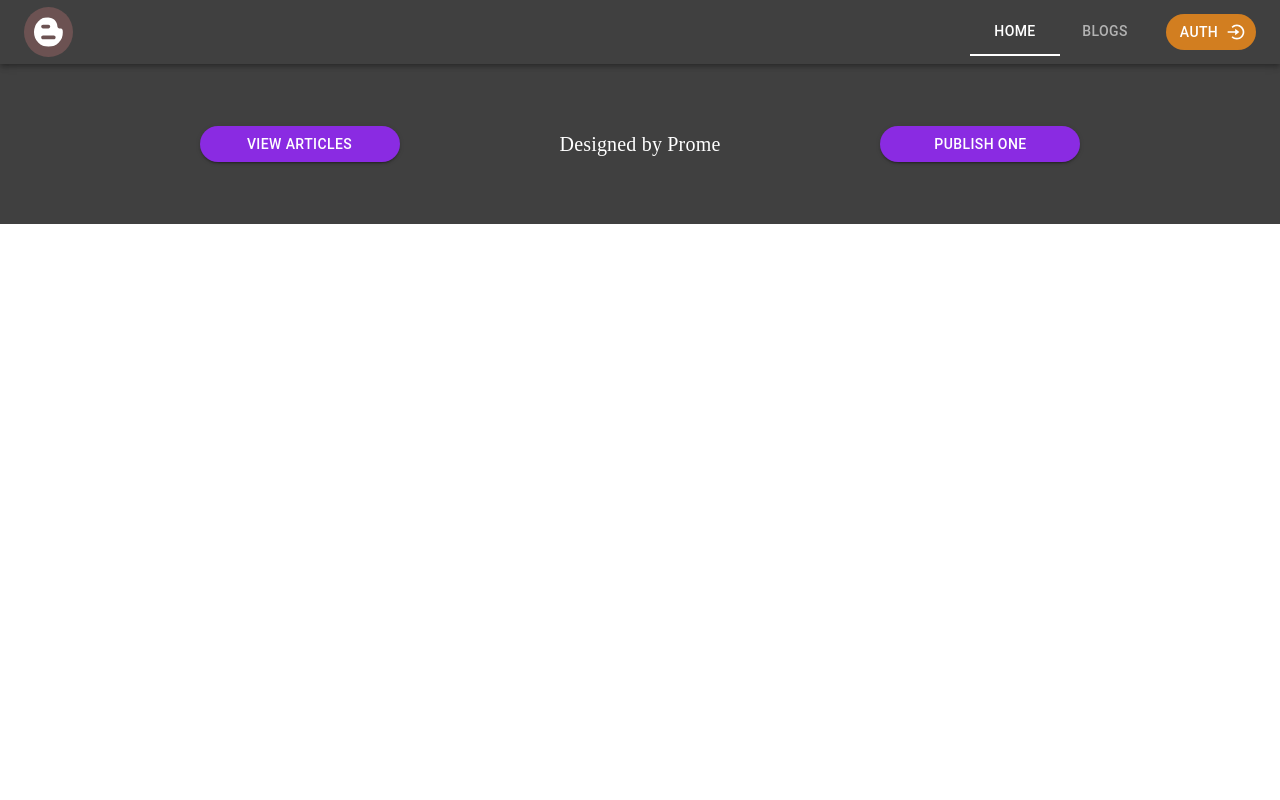
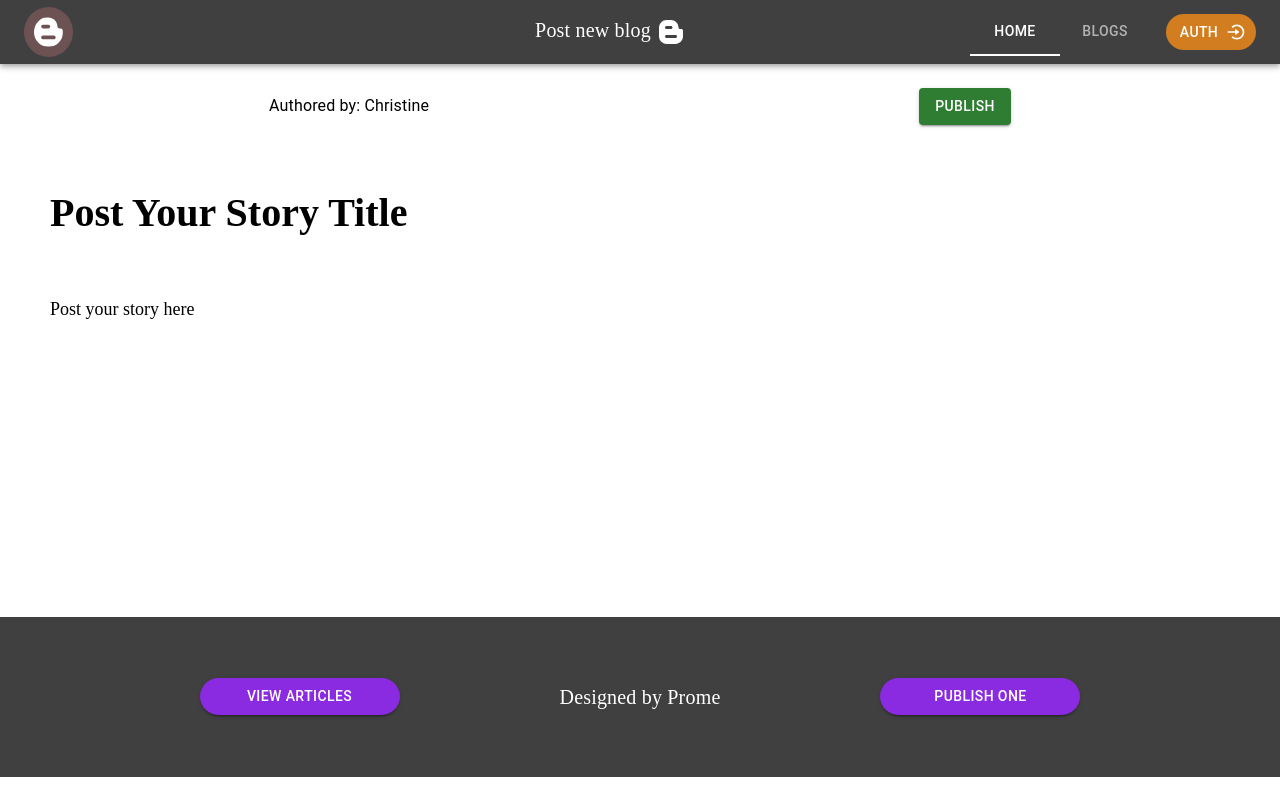
Before and after one commit to DHughes666/MERNG_Uno_II, a React (Create React App) app in the folder front-end/: page /addblog in a window 1280 px wide. Built offline with nearby package versions, Linux system fonts and the light colour scheme.

Commit message:
Add blog functionality ... In progress

```diff
--- a/front-end/src/App.tsx
+++ b/front-end/src/App.tsx
@@ -7,6 +7,8 @@
 import {Routes, Route} from "react-router-dom";
 import {useSelector, useDispatch} from "react-redux"
 import { authActions } from './store/auth-slice';
+import Profile from './components/header/user/profile';
+import AddBlog from './components/blogs/addBlog';
 
 function App() {
   const dispatch = useDispatch();
@@ -28,6 +30,8 @@
           <Route path="/" element={<Homepage/>}/>
           <Route path="/blogs" element={<Blogs/>}/>
           <Route path="/auth" element={<Auth/>}/>
+          <Route path="/profile" element={<Profile/>}/>
+          <Route path="/addblog" element={<AddBlog/>}/>
         </Routes>
       </main>
       <footer>
--- /dev/null
+++ b/front-end/src/components/blogs/addBlog-styles.tsx
@@ -0,0 +1,44 @@
+import { CSSProperties } from "react"
+import { Styles } from "../home/Homepage-styles";
+
+export const addStyles: Styles = {
+    container: {
+        width: "100%",
+        height: "100%",
+        display: "flex",
+        flexDirection: "column",
+    },
+    blogHeader: {
+        display: "flex",
+        justifyContent: "space-around",
+        fontWeight: "bold",
+        padding: 3,
+        alignItems: "center",
+    },
+    formContainer: {
+        display: "flex",
+        flexDirection: "column",
+    },
+};
+
+export const htmlElmStyles: { [key: string]: CSSProperties } = {
+    h2: {
+        fontSize: "40px",
+        fontWeight: "500px",
+        fontFamily: "Work Sans",
+        marginLeft: "50px",
+        marginRight: "50px",
+        marginTop: "40px",
+        outline: "none",
+    },
+    p: {
+        border: "none",
+        outline: "none",
+        marginLeft: "50px",
+        marginRight: "50px",
+        marginTop: "30px",
+        fontFamily: "Work Sans",
+        minHeight: "300px",
+        fontSize: "18px"
+    }
+};
--- /dev/null
+++ b/front-end/src/components/blogs/addBlog.tsx
@@ -0,0 +1,57 @@
+import { Box, Typography, Button } from "@mui/material";
+import {useRef} from 'react';
+import { addStyles, htmlElmStyles } from "./addBlog-styles";
+import { useMutation } from "@apollo/client";
+import { ADD_BLOG } from "../graphql/mutations";
+
+const AddBlog = () => {
+    const headingRef = useRef<HTMLHeadingElement | null>(null);
+    const contentRef = useRef<HTMLParagraphElement | null>(null);
+
+    const [addBlog] = useMutation(ADD_BLOG);
+
+    const handleAddBlog = async () => {
+        if(headingRef.current &&
+            (headingRef.current?.innerText.trim().length > 0) &&
+            contentRef.current &&
+            (contentRef.current?.innerText.trim().length > 0)
+          ) {
+            const title = headingRef.current.innerText;
+            const content = contentRef.current.innerText;
+            const date = new Date()
+            const user = JSON.parse(localStorage.getItem('userData') as string)._id;
+            console.log(title, content, date, user);
+
+          }
+    }
+
+  return (
+    <Box sx={addStyles.container}>
+        <Box sx={addStyles.blogHeader}>
+            <Typography>Authored by: Christine</Typography>
+            <Button
+                onClick={handleAddBlog}
+                color="success"
+                variant="contained"
+            >
+                publish
+            </Button>
+        </Box>
+        <form>
+            <Box sx={addStyles.formContainer}>
+                <h2 ref={headingRef} style={htmlElmStyles.h2}
+                    placeholder="Title..."
+                    contentEditable>
+                        Post Your Story Title
+                    </h2>
+                <p ref={contentRef} style={htmlElmStyles.p}
+                    contentEditable>
+                    Post your story here
+                </p>
+            </Box>
+        </form>
+    </Box>
+  )
+}
+
+export default AddBlog;
--- a/front-end/src/components/graphql/mutations.ts
+++ b/front-end/src/components/graphql/mutations.ts
@@ -19,3 +19,13 @@
     }
 }
 `;
+
+export const ADD_BLOG = gql`
+mutation addBlog($title: String!,
+    $content: String!, $date: String!, $user: String!){
+        addBlog(title: $title, content:
+            $content, date: $date, user: $user){
+                title
+            }
+    }
+`
--- a/front-end/src/components/header/header-styles.ts
+++ b/front-end/src/components/header/header-styles.ts
@@ -22,5 +22,20 @@
         ":hover": {
             bgcolor: "#ff9400",
         }
+    },
+    addLink: {
+        display: "flex",
+        alignItems: "center",
+        justifyContent: "center",
+        gap: 1,
+        position: "absolute",
+        right: "40%",
+        width: "300px",
+        padding: "5px",
+        ":hover": {
+            bgcolor: "rgba(0, 0, 0, 0.5)",
+            borderRadius: 10,
+            cursor: "pointer",
+        }
     }
 }
--- a/front-end/src/components/header/header.tsx
+++ b/front-end/src/components/header/header.tsx
@@ -1,15 +1,21 @@
 import { useState } from 'react'
-import { Box, AppBar, Toolbar, Tabs, Tab, Button } from "@mui/material";
+import { Box, AppBar, Toolbar, Tabs, Tab, Button, Typography, IconButton } from "@mui/material";
 import { ImBlogger } from "react-icons/im"
 import { headerStyles } from "./header-styles";
 import { BiLogInCircle } from "react-icons/bi";
-import { Link } from "react-router-dom";
+import { Link, useNavigate } from "react-router-dom";
 import { useSelector } from 'react-redux';
 import UserMenu from './user/userMenu'
 
 const Header = () => {
+    const navigate = useNavigate();
     const isLoggedIn = useSelector((state:any) =>state.isLoggedIn)
     const [value, setValue] = useState(0)
+
+    const handleAddBlog = () => {
+        navigate("/addBlog")
+    }
+
     return <AppBar sx={headerStyles.appBar}>
         <Toolbar>
             <ImBlogger
@@ -18,6 +24,14 @@
                 borderRadius: "50%", padding: "10px",
                 backgroundColor: "#6c5252"
             }} />
+            <Box onClick={handleAddBlog} sx={headerStyles.addLink}>
+                <Typography fontSize={20} fontFamily={"Work Sans"}>
+                    Post new blog
+                    <IconButton color='inherit'>
+                        <ImBlogger />
+                    </IconButton>
+                </Typography>
+            </Box>
             <Box sx={headerStyles.tabContainer}>
                 <Tabs textColor="inherit"
                 // indicatorColor="primary"
--- /dev/null
+++ b/front-end/src/components/header/user/profile.tsx
@@ -0,0 +1,9 @@
+import React from 'react'
+
+const Profile = () => {
+  return (
+    <div>profile</div>
+  )
+}
+
+export default Profile;
--- a/front-end/src/components/header/user/userMenu.tsx
+++ b/front-end/src/components/header/user/userMenu.tsx
@@ -2,7 +2,7 @@
 import { Box, IconButton, Menu, MenuItem,
 Typography } from "@mui/material";
 import { FaUserNurse } from "react-icons/fa";
-import { Link, useNavigate } from 'react-router-dom';
+import { useNavigate } from 'react-router-dom';
 import { useDispatch } from 'react-redux';
 import { authActions } from '../../../store/auth-slice';
 
```
